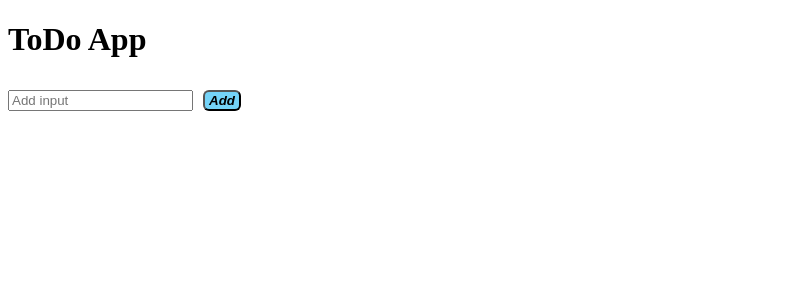
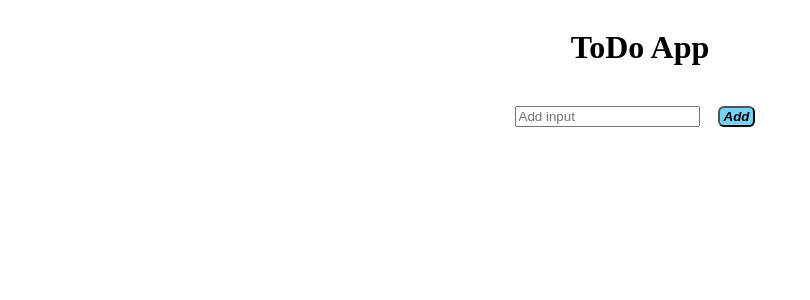
Before and after one commit to syedmuhammadfarhan/Nextjs13-ToDoApp, a Next.js app: page / in a window 1280 px wide. Shown: the top 300 px of the page, without its empty margins (0-810 px from the left). Built offline with nearby package versions, Linux system fonts and the light colour scheme.

Commit message:
after vstack

```diff
--- a/app/layout.tsx
+++ b/app/layout.tsx
@@ -1,9 +1,9 @@
-// import './globals.css'
+// import "./globals.css";
 
 export default function RootLayout({
   children,
 }: {
-  children: React.ReactNode
+  children: React.ReactNode;
 }) {
   return (
     <html lang="en">
@@ -12,11 +12,7 @@ export default function RootLayout({
         head.tsx. Find out more at https://beta.nextjs.org/docs/api-reference/file-conventions/head
       */}
       <head />
-      <body >
-        {/* <center > */}
-        {children}
-        {/* </center> */}
-      </body>
+      <body>{children}</body>
     </html>
-  )
+  );
 }
--- a/app/page.tsx
+++ b/app/page.tsx
@@ -2,6 +2,8 @@
 
 import "./add.css";
 import { useState } from "react";
+import { VStack } from "@chakra-ui/react";
+import { HStack } from "@chakra-ui/layout";
 
 export default function Home() {
   const [input, setinput] = useState("");
@@ -26,8 +28,9 @@ export default function Home() {
   };
 
   return (
-    <>
+    <VStack>
       <h1>ToDo App</h1>
+      <HStack>
         <input
           type="text"
           value={input}
@@ -37,6 +40,7 @@ export default function Home() {
         <button className="add" onClick={addinput}>
           Add
         </button>
+      </HStack>
 
       <ul>
         {add.map((e: any) => {
@@ -75,6 +79,6 @@ export default function Home() {
           }
         })}
       </ul>
-    </>
+    </VStack>
   );
 }
--- a/package.json
+++ b/package.json
@@ -9,15 +9,20 @@
     "lint": "next lint"
   },
   "dependencies": {
+    "@chakra-ui/react": "^2.5.1",
+    "@emotion/react": "^11.10.5",
+    "@emotion/styled": "^11.10.5",
     "@next/font": "13.1.6",
     "@types/node": "18.11.18",
     "@types/react": "18.0.27",
     "@types/react-dom": "18.0.10",
     "eslint": "8.32.0",
     "eslint-config-next": "13.1.6",
+    "framer-motion": "^9.0.3",
     "next": "13.1.6",
     "react": "18.2.0",
     "react-dom": "18.2.0",
+    "react-icons": "^4.7.1",
     "typescript": "4.9.4"
   }
 }
```
Also changed, not shown: 1 other file (tests, documents, lock files or other folders). Lines whose indentation alone changed are shown as unchanged.
